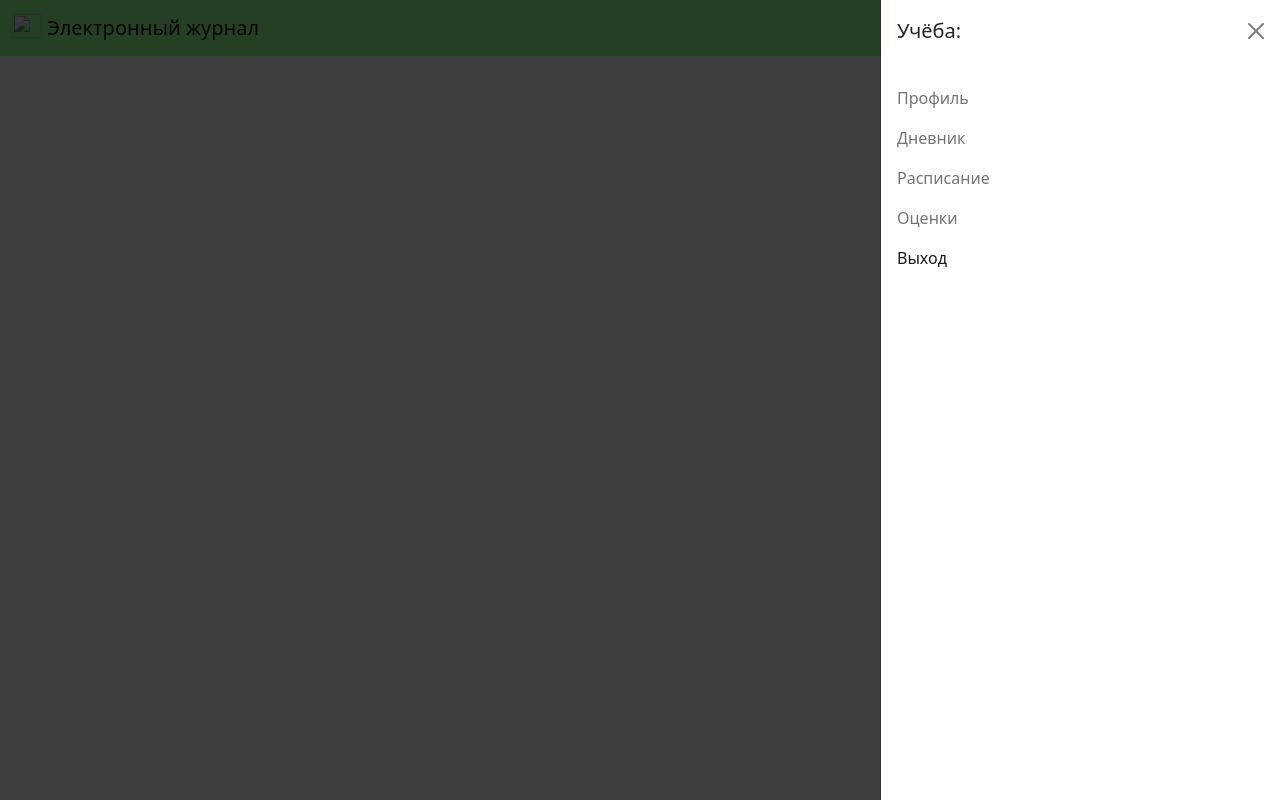
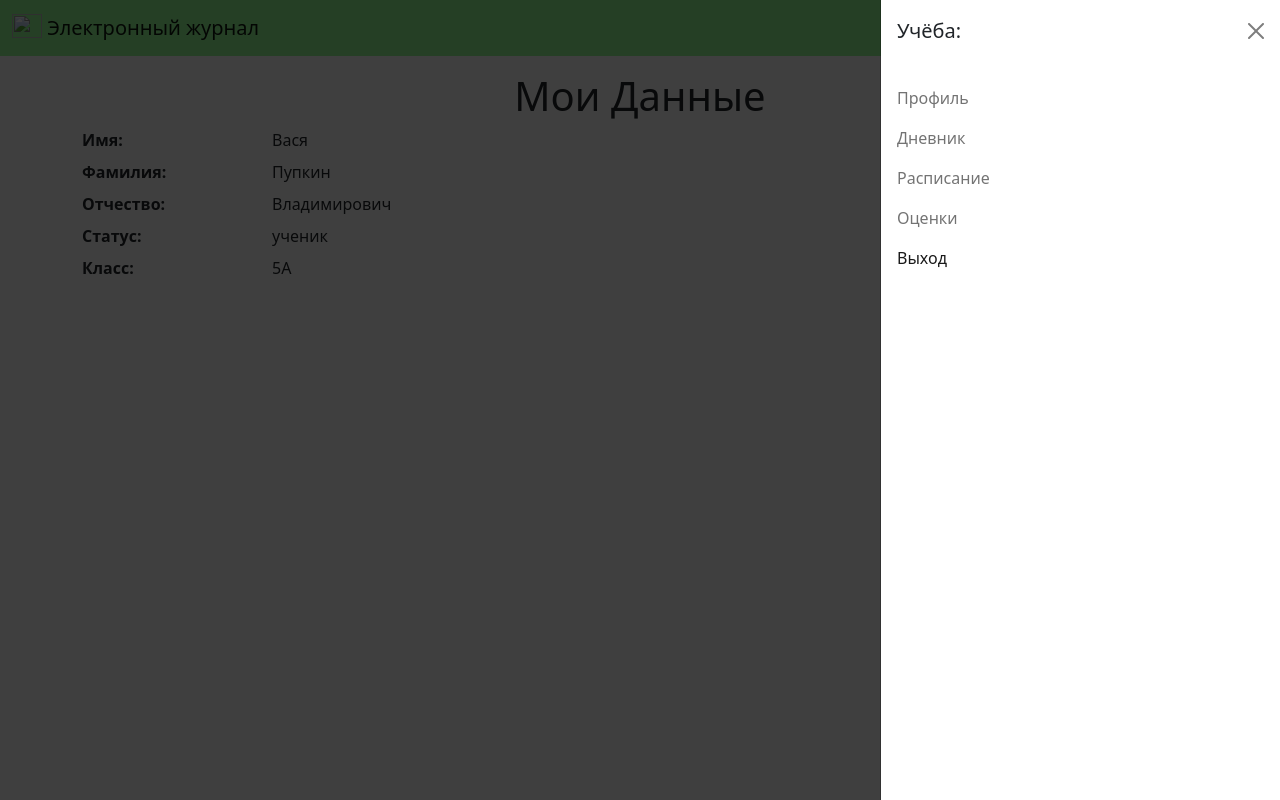
Before and after one commit to Sofiya-Chiffa/Mini-Electronic-Journal-and-Diary-, a Flask app: page /student/profile in a window 1280 px wide, after a click that opens the changed part. Run offline with Flask 2, Linux system fonts and the light colour scheme; a user stored in the database is signed in; data comes from the database, SQL or seed files in the repository; some libraries are stand-ins or nearby versions.

Commit message:
дни недели

```diff
--- a/main.py
+++ b/main.py
@@ -4,9 +4,11 @@ from flask_wtf import FlaskForm
 from wtforms import StringField, PasswordField, SubmitField
 from wtforms.validators import DataRequired
 from json import loads
+from data.homeworks import Homeworks
 from data.classes import Classes
 from data import db_session
 from data.users import Users
+import datetime as dt
 
 app = Flask('MyApp')
 app.config['SECRET_KEY'] = 'brbrbr'
@@ -45,16 +47,6 @@ def login():
     return render_template('login_form.html', form=form)
 
 
-# @app.route('/teacher', methods=['POST', 'GET'])
-# def teacher_enter():
-#     if request.method == 'GET':
-#         return render_template('teacher_enter.html')
-#     elif request.method == 'POST':
-#         for teacher in session.query(Teachers).filter(Teachers.login.like(f'%{request.form["login"]}%')):
-#             return redirect('/teacher/schedule')
-#         else:
-#             return redirect('/teacher')
-
 @app.route('/teacher/exit')
 def teacher_exit():
     return redirect('/')
@@ -62,9 +54,6 @@ def teacher_exit():
 
 @app.route('/teacher/schedule')
 def teacher_schedule():
-    # for teacher in session.query(Teachers).filter(Teachers.name.like('%Марья%')):
-    #    d_us = teacher. ...
-    #    print(loads(d_us))
     days = {'Понедельник': ['Математика', 'Русский язык', 'Окружающий мир', 'Литература', '-'],
             'Вторник': ['ИЗО', 'Математика', 'Русский язык', 'Физ-ра', 'Английский язык'],
             'Среда': ['История', 'Информатика', 'Русский язык', 'Технология', '-'],
@@ -90,17 +79,6 @@ def teacher_homework():
                                homework=rec_dict['homework'])
 
 
-# @app.route('/student', methods=['POST', 'GET'])
-# def student_enter():
-#     global person_id
-#     if request.method == 'GET':
-#         return render_template('student_enter.html')
-#     elif request.method == 'POST':
-#         for user in session.query(Students).filter(Students.name.like(f'%{request.form["login"]}%')):
-#             return redirect('/student/diary')
-#         else:
-#             return redirect('/student')
-
 @app.route('/student/exit')
 def student_exit():
     return redirect('/')
@@ -108,16 +86,28 @@ def student_exit():
 
 @app.route('/student/diary')
 def student_diary():
-    days = {'Понедельник': [['Математика', '...'], ['Русский язык', '..'], ['Окружающий мир', ''], ['Литература', ''],
-                            ['', '']],
-            'Вторник': [['ИЗО', '.'], ['Математика', '...'], ['Русский язык', ''], ['Физ-ра', ''],
-                        ['Английский язык', '.']],
-            'Среда': [['История', '.'], ['Информатика', ''], ['Русский язык', '.'], ['Технология', '..'], ['', '']],
-            'Четверг': [['География', '..'], ['Физ-ра', '.'], ['Математика', ''], ['Русский язык', '.'], ['', '']],
-            'Пятница': [['Окружающий мир', '..'], ['Математика', '....'], ['Музыка', '..'], ['Литература', '..'],
-                        ['', '']]
+    today = dt.datetime.date(dt.datetime.today())
+    today_weekday = dt.datetime.today().weekday()
+    week_dates = {'Понедельник': str(today - dt.timedelta(days=(today_weekday - 0))),
+                  'Вторник': str(today - dt.timedelta(days=(today_weekday - 1))),
+                  'Среда': str(today - dt.timedelta(days=(today_weekday - 2))),
+                  'Четверг': str(today - dt.timedelta(days=(today_weekday - 3))),
+                  'Пятница': str(today - dt.timedelta(days=(today_weekday - 4))),
+                  'Суббота': str(today - dt.timedelta(days=(today_weekday - 5))),
+                  'Воскресенье': str(today - dt.timedelta(days=(today_weekday - 6)))}
+    sch = loads(session.query(Classes).filter(Classes.cl_id == current_user.class_id).first().schedule)
+    # лол, что?
+    print(session.query(Homeworks).filter(str(Homeworks.date).split()[0] == week_dates['Вторник'] and
+                                          Homeworks.subject == 'Алгебра').first())
+    print(str(session.query(Homeworks).filter(Homeworks.subject == 'Алгебра').first().date).split()[0] ==
+          week_dates['Вторник'])
+    days = {'Понедельник': [[x, 1] for x in sch['mon']],
+            'Вторник': [[x, 1] for x in sch['tue']],
+            'Среда': [[x, 1] for x in sch['wed']],
+            'Четверг': [[x, 1] for x in sch['thu']],
+            'Пятница': [[x, 1] for x in sch['fri']]
             }
-    return render_template('student_diary.html', days=days)
+    return render_template('student_diary.html', days=days, week_dates=week_dates)
 
 
 @app.route('/student/schedule')
@@ -145,7 +135,13 @@ def student_grade():
 
 @app.route('/student/profile')
 def student_profile():
-    return render_template('student_profile.html')
+    data = {'имя': current_user.name, 'фамилия': current_user.surname,
+            'отчество': current_user.otchestvo, 'статус': 'ученик',
+            'класс': str(
+                session.query(Classes).filter(Classes.cl_id == current_user.class_id).first().number) + session.query(
+                Classes).filter(Classes.cl_id == current_user.class_id).first().letter
+            }
+    return render_template('student_profile.html', data=data)
 
 
 app.run(port=8080, host='127.0.0.1', debug=True)
--- a/templates/student_diary.html
+++ b/templates/student_diary.html
@@ -4,12 +4,13 @@
 
 {% block content %}
 <br><br><br>
+{% set a = {'01': 'января', '02': 'февраля', '03': 'марта', '04': 'апреля', '05': 'мая', '06': 'июня', '07': 'июля', '08': 'августа', '09': 'сентября', '10': 'октября', '11': 'ноября', '12': 'декабря'} %}
 <div class="main">
     <div class="container">
         <h1 align="center">Дневник</h1>
         </br>
         {% for day in days.keys() %}
-        <h4 align="center">{{day}}</h4>
+        <h4 align="center">{{day}}, {{week_dates[day].split('-')[2]}} {{a[week_dates[day].split('-')[1]]}}</h4>
         <table align="center" class="table table-bordered">
             <tr>
                 <td width="10">08:30</td>
@@ -35,12 +36,14 @@
                 <td>{{ days[day][3][1] }}</td>
                 <td width="60"></td>
             </tr>
+            {% if days[day][4] %}
             <tr>
                 <td width="10">12:30</td>
                 <td align="center" width="150">{{ days[day][4][0] }}</td>
                 <td>{{ days[day][4][1] }}</td>
                 <td width="60"></td>
             </tr>
+            {% endif %}
             </br>
         </table>
         {% endfor %}
--- a/templates/student_profile.html
+++ b/templates/student_profile.html
@@ -1,7 +1,28 @@
 {% extends "student_base.html" %}
 
-{% block title %}Дневник{% endblock %}
+{% block title %}Профиль{% endblock %}
 
 {% block content %}
 <br><br><br>
+<div class="main">
+    <div class="container">
+        <h1 align="center">Мои Данные</h1>
+        <dl class="row">
+            <dt class="col-sm-2">Имя:</dt>
+            <dd class="col-sm-9">{{data['имя']}}</dd>
+
+            <dt class="col-sm-2">Фамилия:</dt>
+            <dd class="col-sm-9">{{data['фамилия']}}</dd>
+
+            <dt class="col-sm-2">Отчество:</dt>
+            <dd class="col-sm-9">{{data['отчество']}}</dd>
+
+            <dt class="col-sm-2">Статус:</dt>
+            <dd class="col-sm-9">{{data['статус']}}</dd>
+
+            <dt class="col-sm-2">Класс:</dt>
+            <dd class="col-sm-9">{{data['класс']}}</dd>
+        </dl>
+    </div>
+</div>
 {% endblock %}
```
Also changed, not shown: templates/student_schedule.html (+7 -0 lines).
